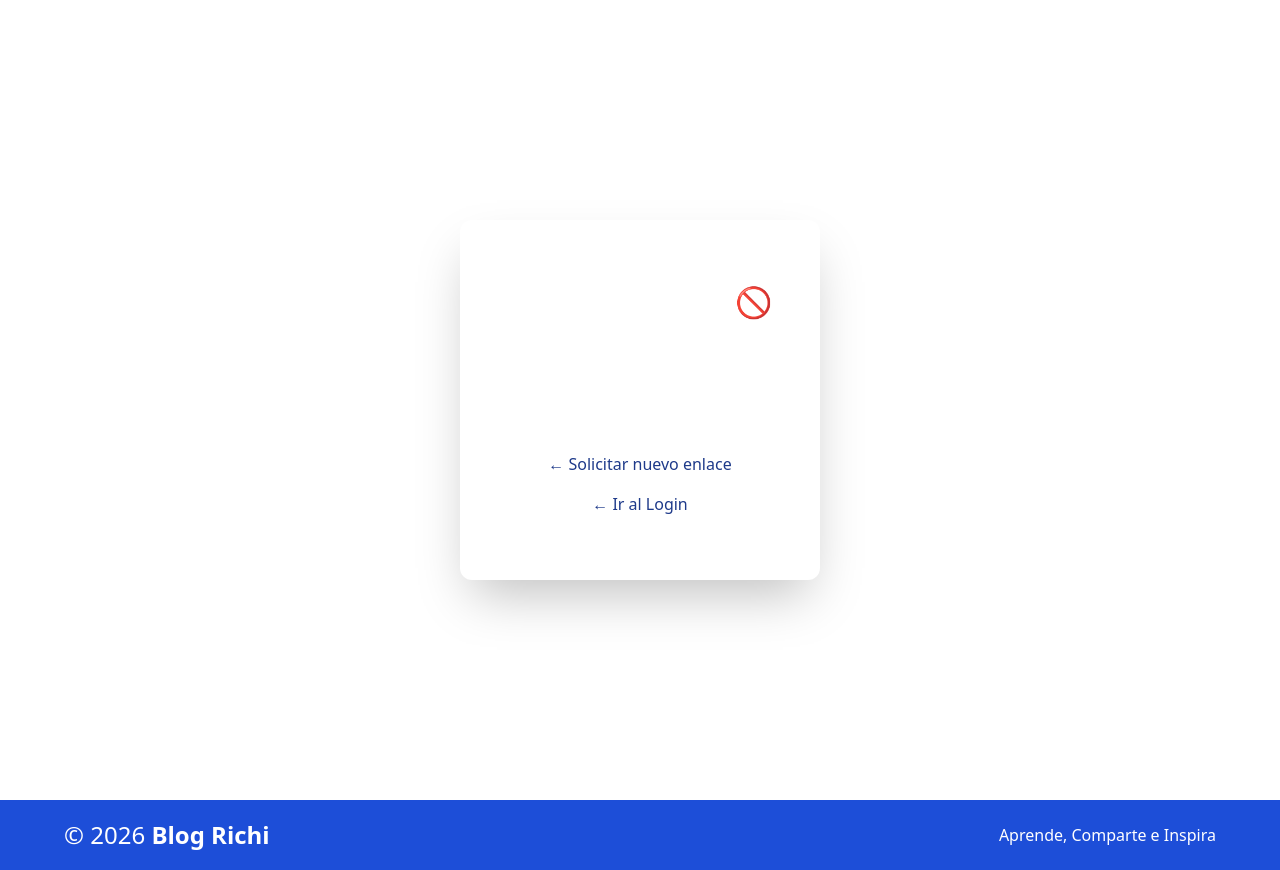
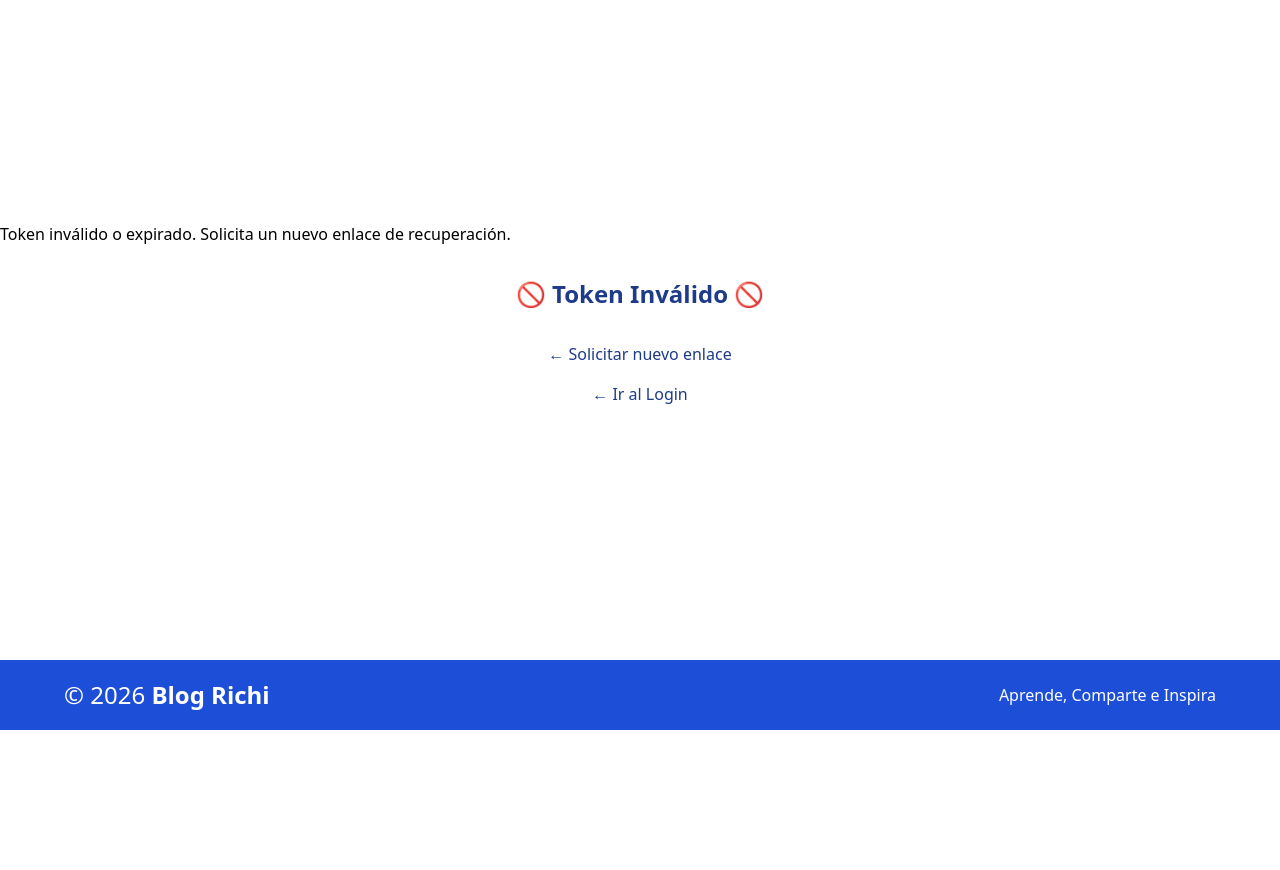
Before and after one commit to progValji/Blog-Academico, a Flask app: a page that uses src/app/templates/auth/restablecer_contraseña.html in a window 1280 px wide. Shown: the part 70-940 px from the top of the page. After the commit the page ends 800 px from the top, so only its background shows below. Run offline with Flask 3, Linux system fonts and the light colour scheme; data that the repository does not hold is empty; style sheets or scripts are compiled from the project's sources.

Commit message:
Vistas solicitar_recuperacion Y restablecer_contraseña

```diff
--- a/src/app/auth/routes.py
+++ b/src/app/auth/routes.py
@@ -159,17 +159,16 @@ def registrar():
 
 @auth_bp.route('/solicitar_recuperacion', methods=['GET', 'POST'])
 def solicitar_recuperacion():
-    mensaje = None
     titulo = "Solicitar Contraseña"
     if request.method == 'POST':
         correo = request.form.get('correo')
 
         if not correo:
             flash('Completa el campo necesario.', 'warning')
-            return redirect(url_for('auth_bp.solicitar_recuperacion'))
+            return redirect(url_for('auth.solicitar_recuperacion'))
         if validar_email(correo) is not True:
             flash('Correo no válido.', 'warning')
-            return redirect(url_for('auth_bp.solicitar_recuperacion'))
+            return redirect(url_for('auth.solicitar_recuperacion'))
 
         conexion = None
         cursor = None
@@ -190,7 +189,7 @@ def solicitar_recuperacion():
                 enviar_correo(nombre_usuario, token, correo)
 
             flash('Si el correo existe en nuestro sistema, recibirás un enlace de recuperación.', 'success')
-            return redirect(url_for('auth_bp.solicitar_recuperacion'))
+            return redirect(url_for('auth.solicitar_recuperacion'))
         except Exception as e:
             if conexion: conexion.rollback()
             flash('Inténtalo de nuevo más tarde.', 'danger')
@@ -198,12 +197,13 @@ def solicitar_recuperacion():
         finally:
             if cursor: cursor.close()
             if conexion: conexion.close()
-    return render_template('solicitar_recuperacion.html', mensaje = mensaje, titulo=titulo)
+    return render_template('solicitar_recuperacion.html', titulo=titulo)
 
 @auth_bp.route('/restablecer_contraseña/<token>', methods=['GET', 'POST'])
 def restablecer_contraseña(token):
-    mensaje = None
     token_valido = False
+    conexion = None
+    cursor = None
 
     try:
         conexion = obtener_conexion()
@@ -215,47 +215,47 @@ def restablecer_contraseña(token):
         """, (token))
         resultado = cursor.fetchone()
 
-        if resultado:
-            token_valido = True
-            usuario_id = resultado[0]
+        if not resultado:
+            flash('Token inválido o expirado. Solicita un nuevo enlace de recuperación.', 'danger')
+            return render_template('restablecer_contraseña.html', token_valido=False, titulo="Restablecer Contraseña")
 
-            if request.method == 'POST':
-                nueva_contraseña = request.form.get('nueva_contraseña')
-                confirmar_contraseña = request.form.get('confirmar_contraseña')
+        token_valido = True
+        usuario_id = resultado[0]
 
-                if nueva_contraseña != confirmar_contraseña:
-                    mensaje = '❌ Las contraseñas no coinciden ❌'
-                else:
-                    contraseña_hash = generate_password_hash(nueva_contraseña, method='pbkdf2:sha256')
-                    cursor.execute("""
-                        UPDATE usuarios
-                        SET contraseña_hash = %s,
-                            reset_token = NULL,
-                            token_expira = NULL,
-                            intentos_fallidos = 0,
-                            bloqueado_hasta = NULL
-                        WHERE id = %s
-                    """, (contraseña_hash, usuario_id))
-                    conexion.commit()
-                    cursor.close()
-                    conexion.close()
+        if request.method == 'POST':
+            nueva_contraseña = request.form.get('nueva_contraseña')
+            confirmar_contraseña = request.form.get('confirmar_contraseña')
 
-                    mensaje = '✅ Contraseña actualizada correctamente. Ya puedes iniciar sesión.'
-                    return render_template('restablecer_contraseña.html',
-                                         mensaje=mensaje,
-                                         token_valido=False,
-                                         exito=True)
-        else:
-            # Token inválido o expirado
-            token_valido = False
-            mensaje = 'Token inválido o expirado. Solicita un nuevo enlace de recuperación.'
+            if not nueva_contraseña or len(nueva_contraseña) < 8:
+                flash('❌ La contraseña debe tener al menos 8 caracteres', 'warning')
+                return render_template('restablecer_contraseña.html', token_valido=True, titulo="Restablecer Contraseña")
 
-        cursor.close()
-        conexion.close()
+            if nueva_contraseña != confirmar_contraseña:
+                flash('❌ Las contraseñas no coinciden', 'warning')
+                return render_template('restablecer_contraseña.html', token_valido=True, titulo="Restablecer Contraseña")
+
+            contraseña_hash = generate_password_hash(nueva_contraseña, method='pbkdf2:sha256')
+            cursor.execute("""
+                UPDATE usuarios
+                SET contraseña_hash = %s,
+                    reset_token = NULL,
+                    token_expira = NULL,
+                    intentos_fallidos = 0,
+                    bloqueado_hasta = NULL
+                WHERE id = %s
+            """, (contraseña_hash, usuario_id))
+            conexion.commit()
+
+            flash('✅ Contraseña actualizada correctamente. Ya puedes iniciar sesión.', 'success')
+            return redirect(url_for('auth.iniciar_sesion'))
+        return render_template('restablecer_contraseña.html', token_valido=True, titulo="Restablecer Contraseña")
     except Exception as e:
-        mensaje = f'Error: {e}'
-
-    return render_template('restablecer_contraseña.html', mensaje=mensaje, token_valido=token_valido, titulo = "Restablecer Contraseña")
+        if conexion: conexion.rollback()
+        flash('Inténtalo de nuevo más tarde.', 'danger')
+        return redirect(url_for('posts.index'))
+    finally:
+        if cursor: cursor.close()
+        if conexion: conexion.close()
 
 @auth_bp.route('/perfil')
 @login_requerido
--- a/src/app/helpers/services/email_service.py
+++ b/src/app/helpers/services/email_service.py
@@ -17,12 +17,12 @@ def enviar_correo(nombre, token, correo):
         token (str): Token de recuperación
         correo (str): Dirección de correo del usuario
     """
-    enlace_recuperacion = f'http://localhost:5000/restablecer_contraseña/{token}'
+    enlace_recuperacion = f'http://localhost:5000/auth/restablecer_contraseña/{token}'
     msg = Message(
         subject='Recuperación de contraseña - Blog Académico',
         recipients=[correo],
         html=f"""
-        <h2>Hola {nombre},</h2>
+        <h2>Hola {nombre}</h2>
         <p>Recibimos una solicitud para restablecer tu contraseña.</p>
         <p><a href="{enlace_recuperacion}" style="background-color: #4CAF50; color: white; padding: 10px 20px; text-decoration: none; border-radius: 5px;">
             Restablecer Contraseña
--- a/src/app/static/CSS/input.css
+++ b/src/app/static/CSS/input.css
@@ -23,6 +23,8 @@
     --color-verde-exito: #15803D;
     --color-rojo-error: #DC2626;
     --color-naranja-advertencia: #EA580C;
+
+    --shadow-card: 0 4px 6px rgba(0, 0, 0, 0.5);
 
 }
 
--- a/src/app/templates/auth/restablecer_contraseña.html
+++ b/src/app/templates/auth/restablecer_contraseña.html
@@ -1,32 +1,23 @@
 {% extends "base.html" %}
 
 {% block contenido %}
-<section class="bg-fondo h-screen flex flex-col items-center justify-center gap-8">
-        {% if exito %}
-        <section class="w-90 max-w-[90%] rounded-xl bg-azul__petroleo px-10 py-16 text-white">
-            <h2 class="text-3xl font-bold sm:text-center">✅ ¡Éxito!</h2>
-            <p class="mt-4">{{ mensaje }}</p>
-            <div class="mt-8 text-center">
-            <p><a href="{{ url_for('auth.login') }}" class="hover:font-bold">→ Ir al Login</a></p>
-            </div>
-        </section>
+<section class="">
+        {% if token_valido %}
+            <section style="box-shadow: var(--shadow-card)"
+            class="w-[90%] max-w-l mx-auto p-8 rounded-3xl flex flex-col gap-4 bg-white">
+                <h2 class="text-3xl text-azul-marino font-bold text-center">🔐 Nueva Contraseña 🔐</h2>
+                <p>Ingresa tu nueva contraseña</p>
 
-        {% elif token_valido %}
-            <section class="w-90  max-w-[90%] shadow-2xl rounded-xl py-14
-             text-white px-8 bg-azul__petroleo">
-                <h2 class="text-3xl font-bold sm:text-center">🔐 Nueva Contraseña 🔐</h2>
-                <p class="mt-4">Ingresa tu nueva contraseña</p>
-
-                <form method="POST" class="mt-8 flex flex-col gap-4 bg-inherit">
+                <form method="POST" class="flex flex-col gap-4 bg-inherit">
                     <div class="input__formulario">
-                        <input type="password" id="nueva_contraseña" name="nueva_contraseña"
+                        <input type="password" id="contraseña" name="nueva_contraseña"
                         placeholder="" required minlength="8">
                         <label for="nueva_contraseña">Nueva Contraseña</label>
                         <button type="button" class="tooglePassword" data-visible="false">👁️</button>
                         <span></span>
                     </div>
                     <div class="input__formulario">
-                        <input type="password" id="confirmar_contraseña" name="confirmar_contraseña"
+                        <input type="password" id="contraseña" name="confirmar_contraseña"
                         placeholder="" required minlength="8">
                         <label for="confirmar_contraseña">Confirmar Contraseña</label>
                         <button type="button" class="tooglePassword" data-visible="false">👁️</button>
@@ -34,15 +25,12 @@
                     </div>
 
                     <button type="submit" disabled
-                     class="submit__formulario bg-fondo text-negro__suave">Restablecer Contraseña</button>
+                     class="submit__formulario bg-azul-pizarra text-white">Restablecer Contraseña</button>
                 </form>
             </section>
-            {% if mensaje %}
-                <p class="text-errores font-bold">{{ mensaje }}</p>
-            {% endif %}
 
             <script type="module">
-                import { inicializarValidacionFormulario } from '../static/JS/formValidador.js'
+                import { inicializarValidacionFormulario } from '../../static/JS/formValidador.js'
                 const form = document.querySelector('form')
                 inicializarValidacionFormulario(form)
             </script>
@@ -50,17 +38,12 @@
             <script src="{{ url_for('static', filename='JS/tooglePassword.js') }}"></script>
 
         {% else %}
-            <section class="w-90 max-w-[90%] h-90 bg-azul__petroleo text-white m-auto shadow-2xl
-            py-16 px-10 rounded-xl
-            flex flex-col">
-                <div class="text-center">
-                    <h2 class="text-3xl font-bold">Token Inválido 🚫</h2>
-                    <p class="mt-4">{{ mensaje }}</p>
-                </div>
+            <section style="box-shadow: var(--shadow-card)"
+            class="w-[90%] max-w-l mx-auto p-8 rounded-3xl flex flex-col gap-8 bg-white">
+                <h2 class="text-2xl text-azul-marino font-bold text-center">🚫 Token Inválido 🚫</h2>
                 <div class="mt-auto text-center">
-                    <p><a href="{{ url_for('auth.solicitar_recuperacion')}}" class= "hover:font-bold">
-                        ← Solicitar nuevo enlace</a></p>
-                    <p class="mt-4"><a href="{{ url_for('auth.login') }}" class="hover:font-bold">← Ir al Login</a></p>
+                    <p><a href="{{ url_for('auth.solicitar_recuperacion')}}">← Solicitar nuevo enlace</a></p>
+                    <p class="mt-4"><a href="{{ url_for('auth.iniciar_sesion') }}">← Ir al Login</a></p>
                 </div>
             </section>
         {% endif %}
```
Also changed, not shown: src/app/__init__.py (+11 -9 lines), src/app/templates/auth/solicitar_recuperacion.html (+7 -11 lines).
